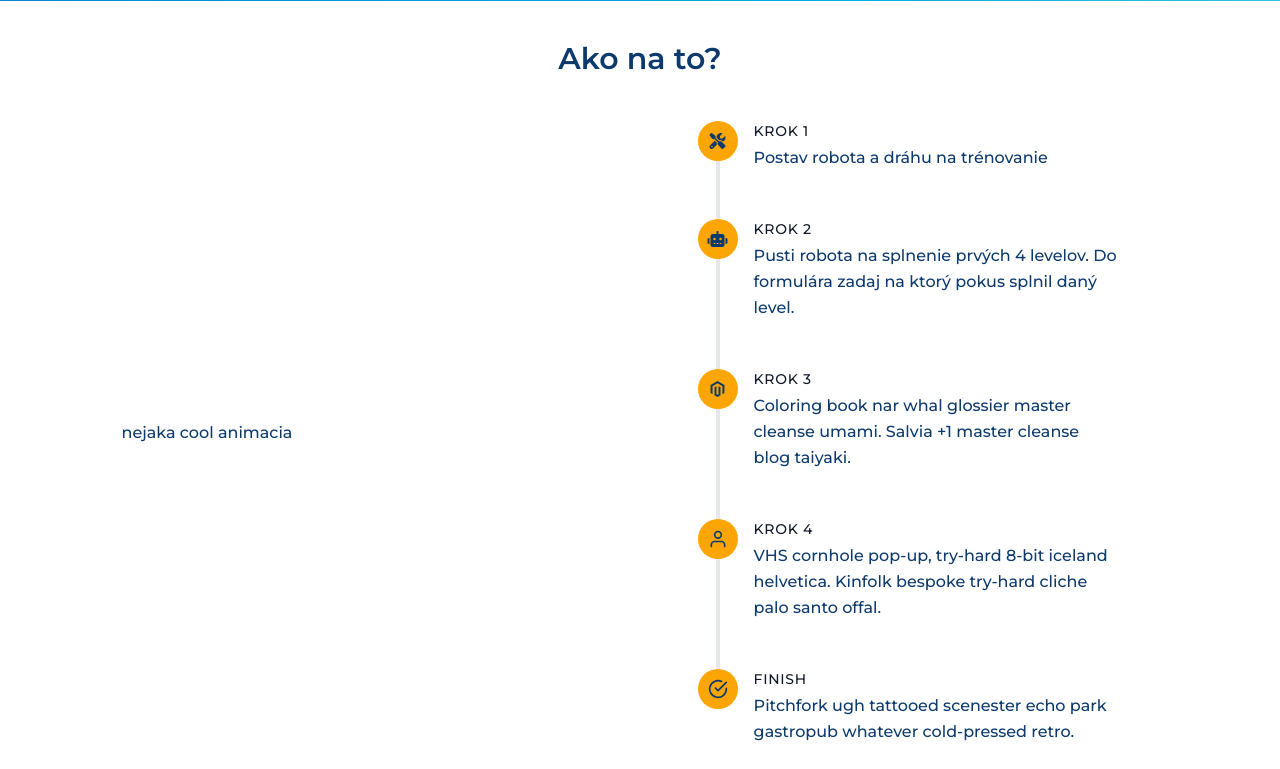
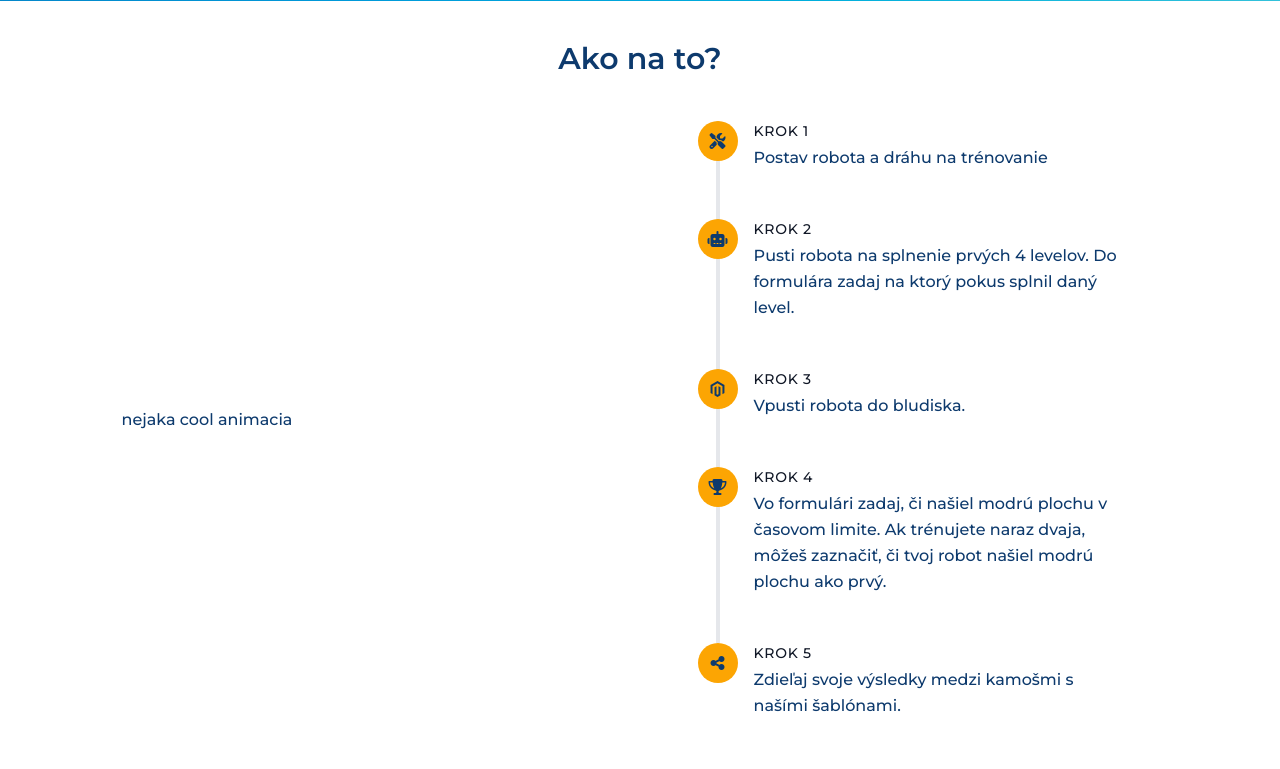
Before and after one commit to KatkaMarcincakova/Challenge-calculator, a website: page src/index.html in a window 1280 px wide. Shown: the part 799-1568 px from the top of the page. After the commit the page ends 1542 px from the top, so only its background shows below. Drawn offline with nearby package versions, Linux system fonts and the light colour scheme.

Commit message:
how it works

```diff
--- a/src/index.html
+++ b/src/index.html
@@ -97,7 +97,9 @@
                     </div>
                     <div class="flex-grow pl-4">
                         <h2 class="font-medium title-font text-sm text-gray-900 mb-1 tracking-wider">KROK 3</h2>
-                        <p class="leading-relaxed">Coloring book nar whal glossier master cleanse umami. Salvia +1 master cleanse blog taiyaki.</p>
+                        <p class="leading-relaxed">
+                            Vpusti robota do bludiska.
+                        </p>
                     </div>
                 </div>
                 <div class="flex relative pb-12">
@@ -105,26 +107,24 @@
                         <div class="h-full w-1 bg-gray-200 pointer-events-none"></div>
                     </div>
                     <div class="flex-shrink-0 w-10 h-10 rounded-full bg-orange inline-flex items-center justify-center text-mainBlue relative z-10">
-                        <svg fill="none" stroke="currentColor" stroke-linecap="round" stroke-linejoin="round" stroke-width="2" class="w-5 h-5" viewBox="0 0 24 24">
-                <path d="M20 21v-2a4 4 0 00-4-4H8a4 4 0 00-4 4v2"></path>
-                <circle cx="12" cy="7" r="4"></circle>
-              </svg>
+                        <i class="fa-solid fa-trophy"></i>
                     </div>
                     <div class="flex-grow pl-4">
                         <h2 class="font-medium title-font text-sm text-gray-900 mb-1 tracking-wider">KROK 4</h2>
-                        <p class="leading-relaxed">VHS cornhole pop-up, try-hard 8-bit iceland helvetica. Kinfolk bespoke try-hard cliche palo santo offal.</p>
+                        <p class="leading-relaxed">
+                            Vo formulári zadaj, či našiel modrú plochu v časovom limite. Ak trénujete naraz dvaja, môžeš zaznačiť, či tvoj robot našiel modrú plochu ako prvý.
+                        </p>
                     </div>
                 </div>
                 <div class="flex relative">
                     <div class="flex-shrink-0 w-10 h-10 rounded-full bg-orange inline-flex items-center justify-center text-mainBlue relative z-10">
-                        <svg fill="none" stroke="currentColor" stroke-linecap="round" stroke-linejoin="round" stroke-width="2" class="w-5 h-5" viewBox="0 0 24 24">
-                <path d="M22 11.08V12a10 10 0 11-5.93-9.14"></path>
-                <path d="M22 4L12 14.01l-3-3"></path>
-              </svg>
+                        <i class="fa-solid fa-share-nodes"></i>
                     </div>
                     <div class="flex-grow pl-4">
-                        <h2 class="font-medium title-font text-sm text-gray-900 mb-1 tracking-wider">FINISH</h2>
-                        <p class="leading-relaxed">Pitchfork ugh tattooed scenester echo park gastropub whatever cold-pressed retro.</p>
+                        <h2 class="font-medium title-font text-sm text-gray-900 mb-1 tracking-wider">KROK 5</h2>
+                        <p class="leading-relaxed">
+                            Zdieľaj svoje výsledky medzi kamošmi s našími šablónami.
+                        </p>
                     </div>
                 </div>
             </div>
```
